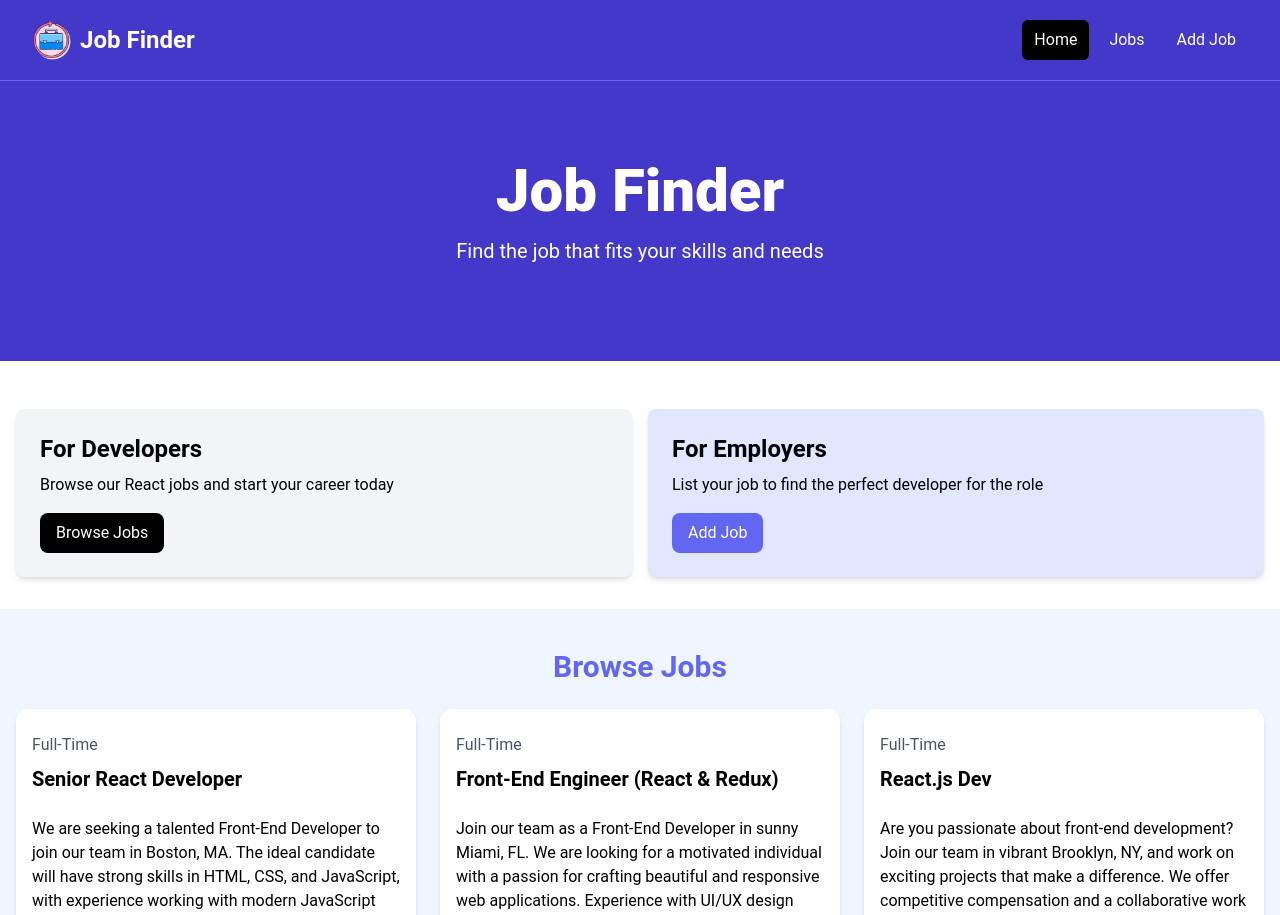
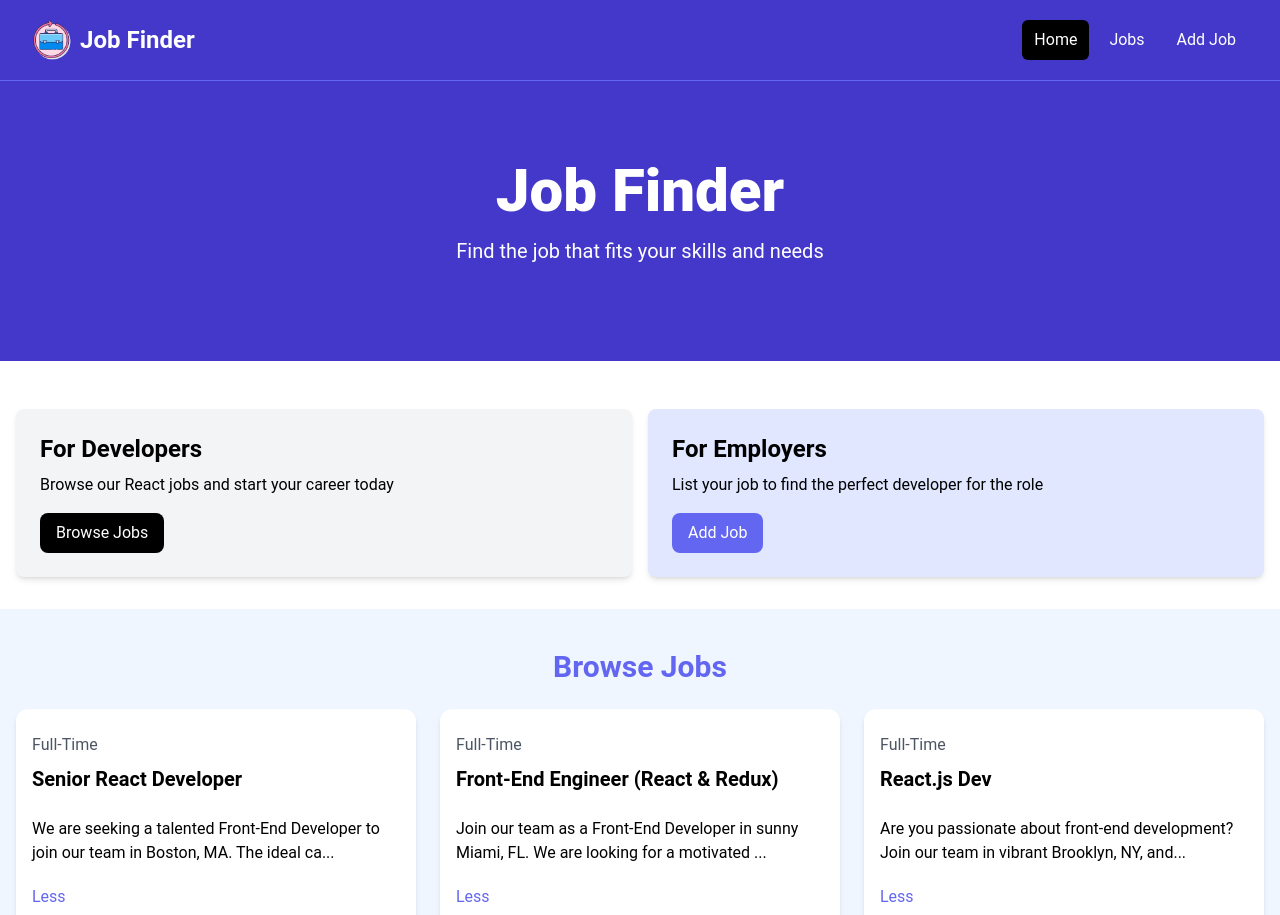
Before and after one commit to agarwalm92/jobposting, a React (Vite) app: page / in a window 1280 px wide. Shown: the top 915 px of the page. Built offline with nearby package versions, Linux system fonts and the light colour scheme.

Commit message:
Implementing More and Less on job description

```diff
--- a/src/components/JobList.jsx
+++ b/src/components/JobList.jsx
@@ -1,13 +1,33 @@
+import { useState } from "react";
+
 /* eslint-disable react/prop-types */
 const JobList = ({ j }) => {
+  const [showFullDesc, setShowFullDesc] = useState(false);
+
+  let desc = j.description;
+
+  if (!showFullDesc) {
+    desc = desc.substring(0, 90) + "...";
+  }
+
+  const onhandleClick = () => {
+    setShowFullDesc(!showFullDesc);
+  };
+
   return (
     <div className="bg-white rounded-xl shadow-md relative">
       <div className="p-4">
         <div className="mb-6">
-          <div className="text-gray-600 my-2">Full-Time</div>
+          <div className="text-gray-600 my-2">{j.type}</div>
           <h3 className="text-xl font-bold">{j.title}</h3>
         </div>
-        <div className="mb-5">{j.description}</div>
+        <div className="mb-5">{desc}</div>
+        <button
+          onClick={onhandleClick}
+          className="text-indigo-500 mb-5 hover:text-indigo-600"
+        >
+          {showFullDesc ? "More" : "Less"}
+        </button>
         <h3 className="text-indigo-500 mb-2">{j.salary}</h3>
         <div className="border border-gray-100 mb-5"></div>
         <div className="flex flex-col lg:flex-row justify-between mb-4">
```
